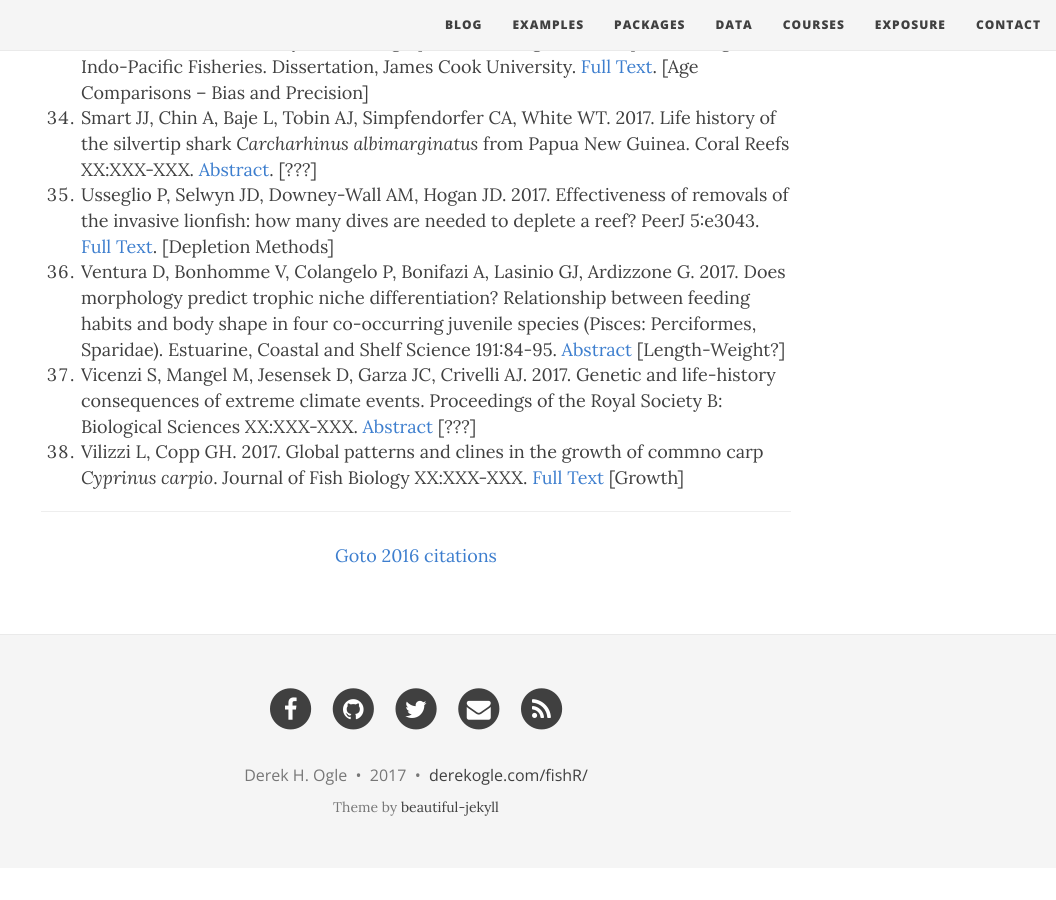
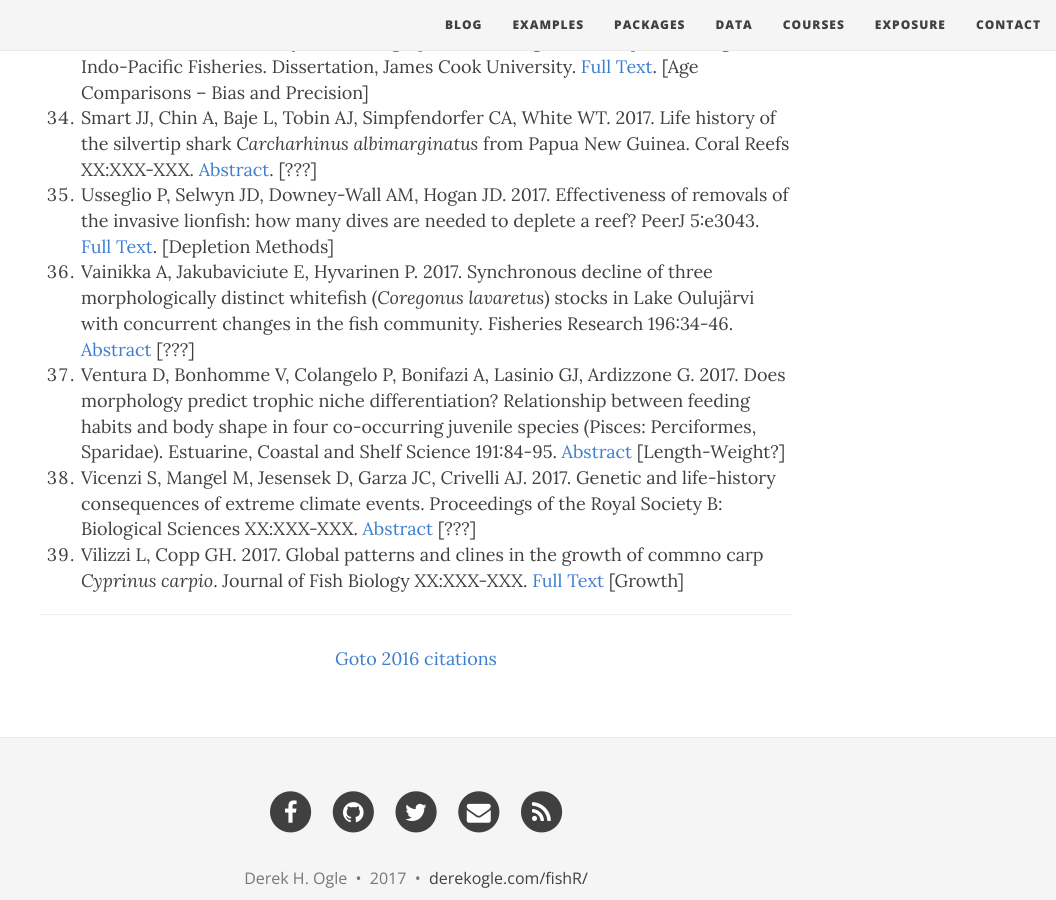
Before and after one commit to droglenc/fishR, a Jekyll site: the page built from exposure/exposure-citations17.md, in a window 1280 px wide and 900 px high, scrolled down 3043 px. Shown: the whole window, without its empty margins (224-1280 px from the left). Built offline with Jekyll 4.4.1, drawn with Linux system fonts in a browser that asks for light colours; nearby versions of some CDN libraries; before the commit the page ends 3911 px from its top, so only the background shows below that; some of the changed lines change nothing that is shown.

Commit message:
Added a 2017 citation

```diff
--- a/exposure/exposure-citations17.md
+++ b/exposure/exposure-citations17.md
@@ -5,7 +5,7 @@ subtitle: fishR and FSA is Being Used!!
 css: "/css/exposure-citation.css"
 ---
 
-The [**IFAR** book](http://derekogle.com/IFAR/), **fishR** website, or the **FSA** package were cited in the following <span id="contact-div">38</span> publications.
+The [**IFAR** book](http://derekogle.com/IFAR/), **fishR** website, or the **FSA** package were cited in the following <span id="contact-div">39</span> publications.
 
 1. Ajuzie CC. 2017. Status of *Oreochromis niloticus* (Linnaeus, 1758) fishery in Liberty Reservoir, Jos, Nigeria. International Journal of Fisheries and Aquatic Studies. 5(3):10-13. [Full Text](https://www.researchgate.net/profile/Cyril_Ajuzie/publication/316553825_International_Journal_of_Fisheries_and_Aquatic_Studies_2017_53_10-13/links/59037dd6a6fdccd580cffedf/International-Journal-of-Fisheries-and-Aquatic-Studies-2017-53-10-13.pdf) [Condition]
 1. Beaty J., Chen Y. 2017. Can back-calculated lengths based on otoliths measuremetns provide reliable estimates of Atlantic halibut (*Hippoglossus hippoglossus*) growth in the Gulf of Maine (U.S.A.). Aquaculture and Fisheries XX:XXX-XXX. [Full Text](http://www.sciencedirect.com/science/article/pii/S2468550X17300023). [von Bertalanffy Growth]
@@ -43,6 +43,7 @@ The [**IFAR** book](http://derekogle.com/IFAR/), **fishR** website, or the **FSA
 Species Caught in Indo-Pacific Fisheries. Dissertation, James Cook University. [Full Text](https://www.researchgate.net/profile/Jonathan_Smart/publication/315382513_Life_history_and_demographic_modelling_of_shark_species_caught_in_Indo-Pacific_fisheries/links/58cf595492851c374e170527/Life-history-and-demographic-modelling-of-shark-species-caught-in-Indo-Pacific-fisheries.pdf). [Age Comparisons -- Bias and Precision]
 1. Smart JJ, Chin A, Baje L, Tobin AJ, Simpfendorfer CA, White WT. 2017. Life history of the silvertip shark *Carcharhinus albimarginatus* from Papua New Guinea. Coral Reefs XX:XXX-XXX. [Abstract](http://link.springer.com/article/10.1007/s00338-016-1533-x). [???]
 1. Usseglio P, Selwyn JD, Downey-Wall AM, Hogan JD. 2017. Effectiveness of removals of the invasive lionfish: how many dives are needed to deplete a reef? PeerJ 5:e3043. [Full Text](https://peerj.com/articles/3043/). [Depletion Methods]
+1. Vainikka A, Jakubaviciute E, Hyvarinen P. 2017. Synchronous decline of three morphologically distinct whitefish (*Coregonus lavaretus*) stocks in Lake Oulujärvi with concurrent changes in the fish community. Fisheries Research 196:34-46. [Abstract](http://www.sciencedirect.com/science/article/pii/S0165783617302278) [???]
 1. Ventura D, Bonhomme V, Colangelo P, Bonifazi A, Lasinio GJ, Ardizzone G. 2017. Does morphology predict trophic niche differentiation? Relationship between feeding habits and body shape in four co-occurring juvenile species (Pisces: Perciformes, Sparidae). Estuarine, Coastal and Shelf Science 191:84-95. [Abstract](http://www.sciencedirect.com/science/article/pii/S0272771416306175) [Length-Weight?]
 1. Vicenzi S, Mangel M, Jesensek D, Garza JC, Crivelli AJ. 2017. Genetic and life-history consequences of extreme climate events. Proceedings of  the Royal Society B: Biological Sciences  XX:XXX-XXX. [Abstract](http://rspb.royalsocietypublishing.org/content/284/1848/20162118) [???]
 1. Vilizzi L, Copp GH. 2017. Global patterns and clines in the growth of commno carp *Cyprinus carpio*. Journal of Fish Biology XX:XXX-XXX. [Full Text](https://www.researchgate.net/publication/316831020_Global_patterns_and_clines_in_the_growth_of_common_carp_Cyprinus_carpio) [Growth]
```
